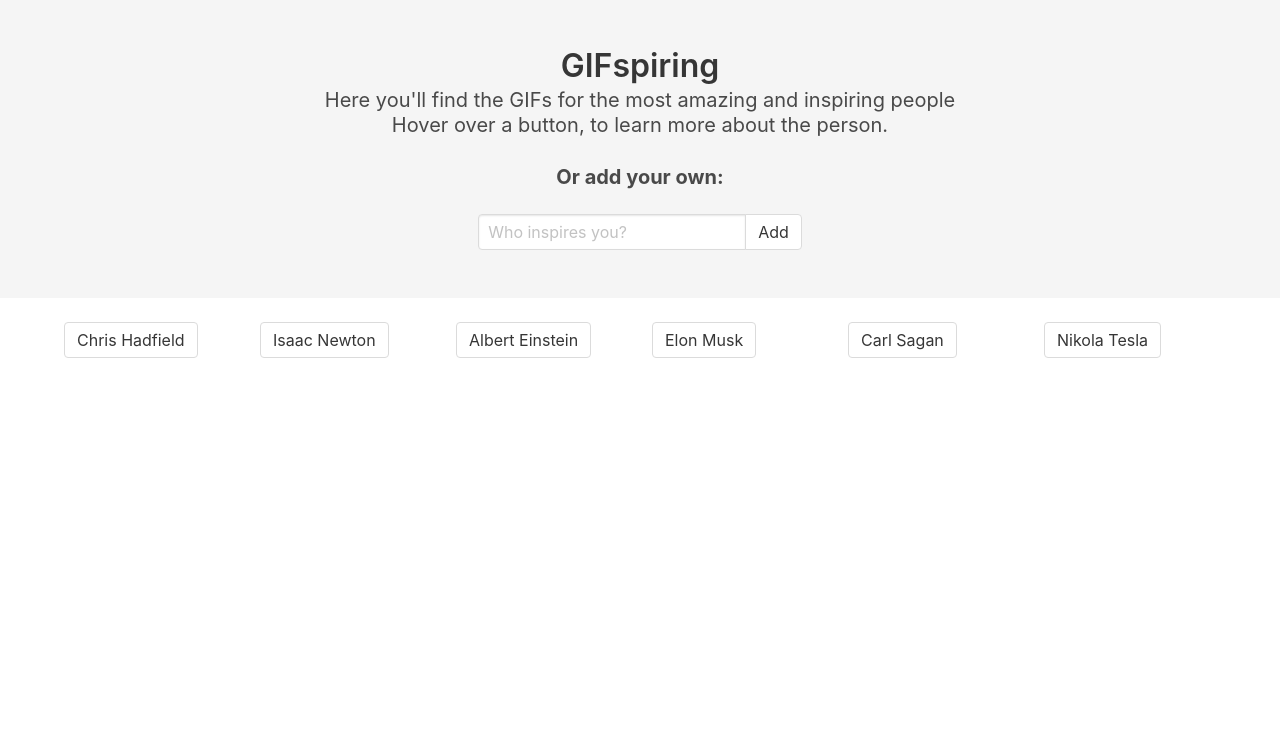
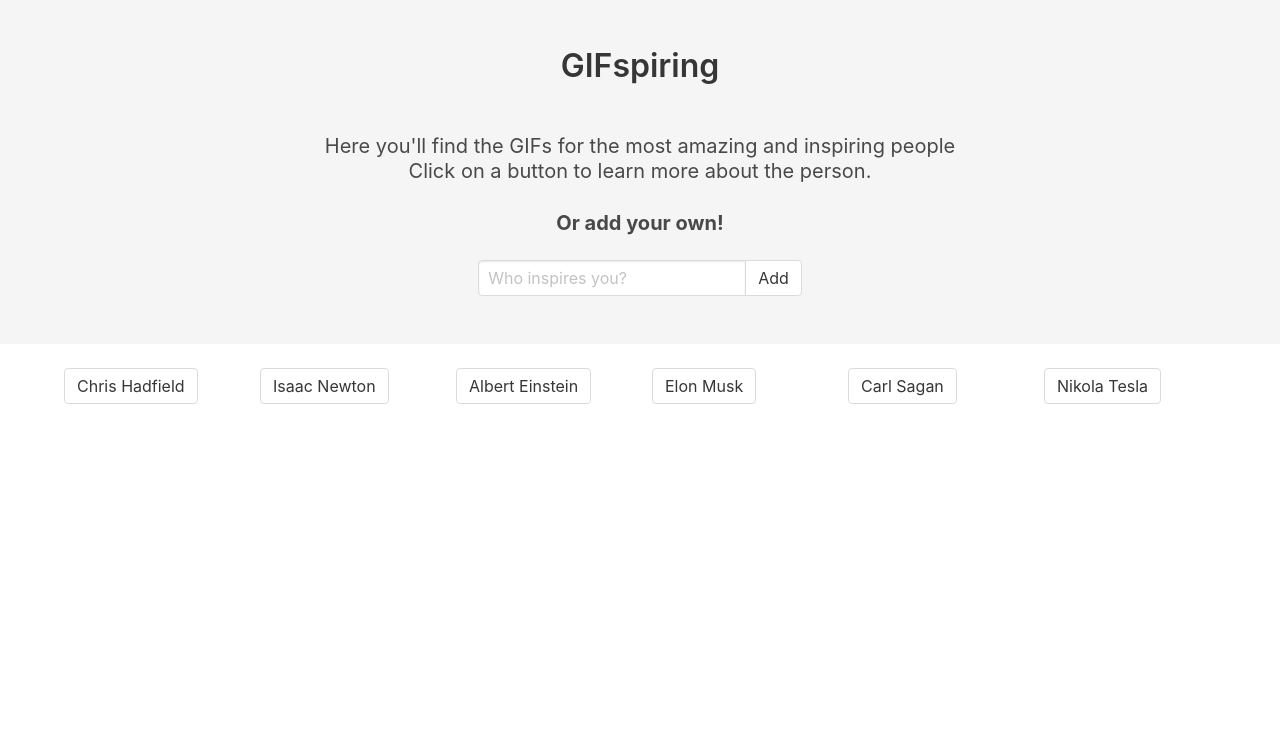
Before and after one commit to israelmuca/GIFspiring, a plain HTML site: page index.html in a window 1280 px wide. Shown: the top 740 px of the page. Drawn offline with nearby package versions, Linux system fonts and the light colour scheme.

Commit message:
aesthetic change

```diff
--- a/index.html
+++ b/index.html
@@ -20,11 +20,12 @@
                     <h1 class="title" id="title">
                         GIFspiring
                     </h1>
+                    <hr>
                     <h2 class="subtitle" id="subtitle">
                         Here you'll find the GIFs for the most amazing and inspiring people
-                        <p>Hover over a button, to learn more about the person.</p>
+                        <p>Click on a button to learn more about the person.</p>
                         <hr style="margin-bottom: 0px; margin-top: 0px;">
-                        <br> <b>Or add your own:</b>
+                        <br> <b>Or add your own!</b>
                     </h2>
                     <div class="field has-addons has-addons-centered">
                         <div class="control">
```
